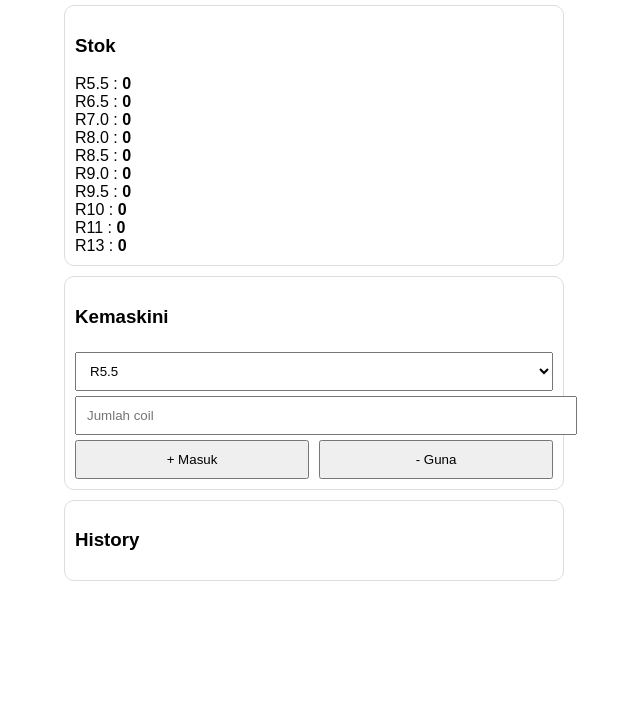
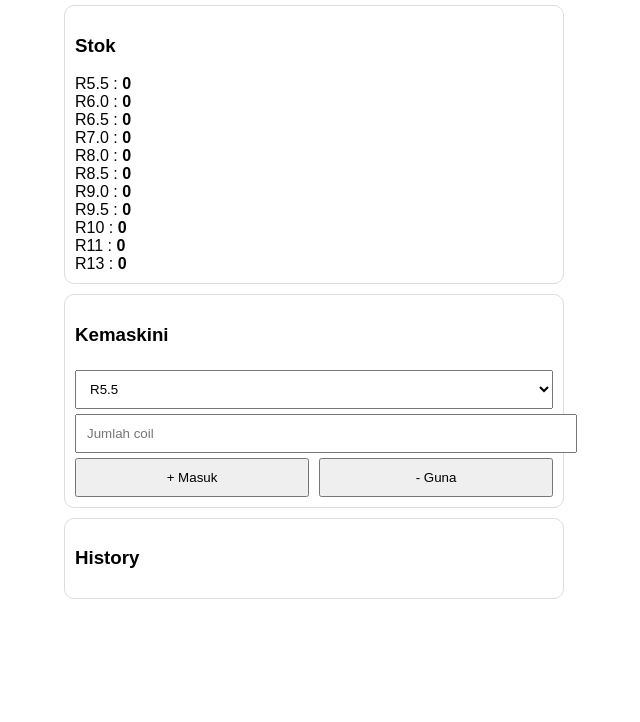
Before and after one commit to asyraf346/Wirerod, a plain HTML site: page index.html in a window 1280 px wide. Shown: the part 78-800 px from the top of the page, without its empty margins (326-966 px from the left). Drawn offline with Linux system fonts and the light colour scheme.

Commit message:
Update index.html

```diff
--- a/index.html
+++ b/index.html
@@ -15,7 +15,7 @@
 </head>
 <body>
 
-<h2>WIREROD STOK</h2>
+<h2>WIREROD STOCK</h2>
 
 <div class="box">
   <h3>Stok</h3>
@@ -27,6 +27,7 @@
 
   <select id="size">
     <option>R5.5</option>
+    <option>R6.0</option>
     <option>R6.5</option>
     <option>R7.0</option>
     <option>R8.0</option>
@@ -52,7 +53,7 @@
 </div>
 
 <script>
-let sizes = ["R5.5","R6.5","R7.0","R8.0","R8.5","R9.0","R9.5","R10","R11","R13"];
+let sizes = ["R5.5","R6.0","R6.5","R7.0","R8.0","R8.5","R9.0","R9.5","R10","R11","R13"];
 
 let stock = JSON.parse(localStorage.getItem("stock") || "{}");
 let history = JSON.parse(localStorage.getItem("history") || "[]");
```
